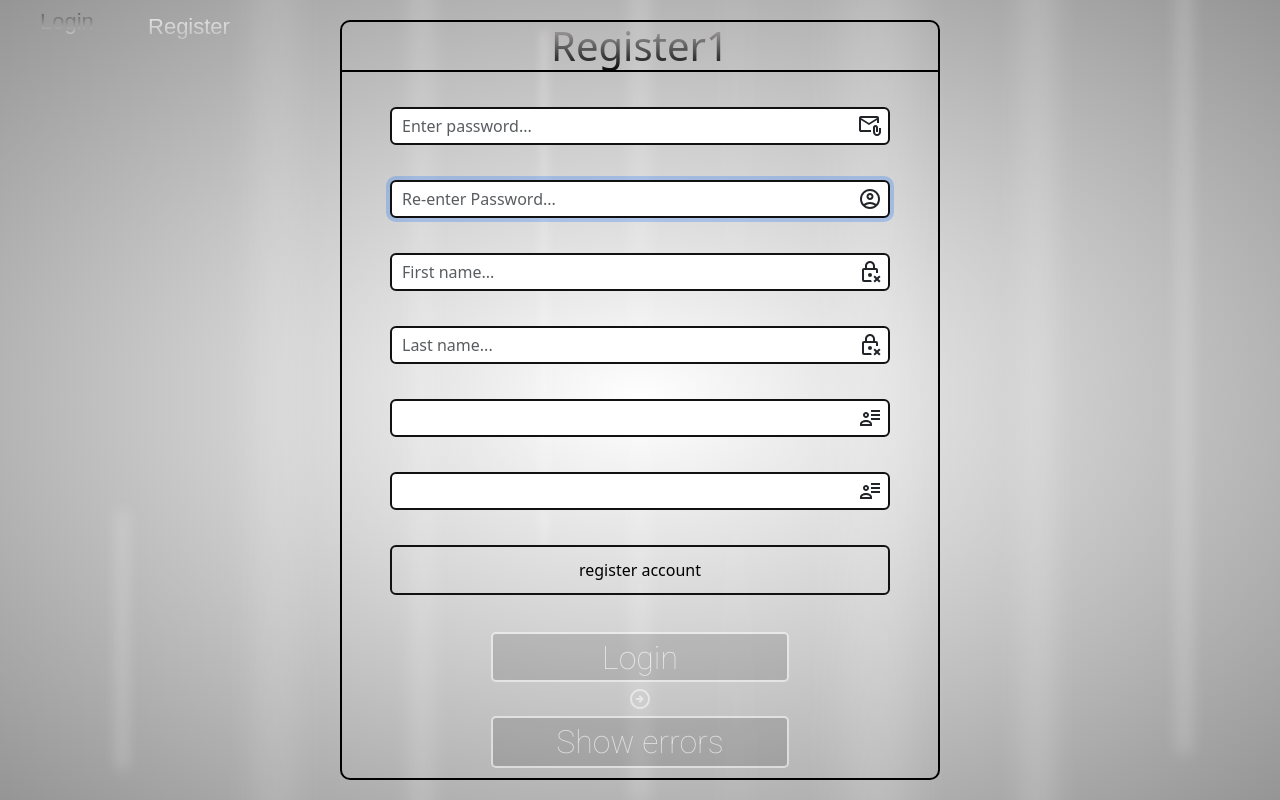
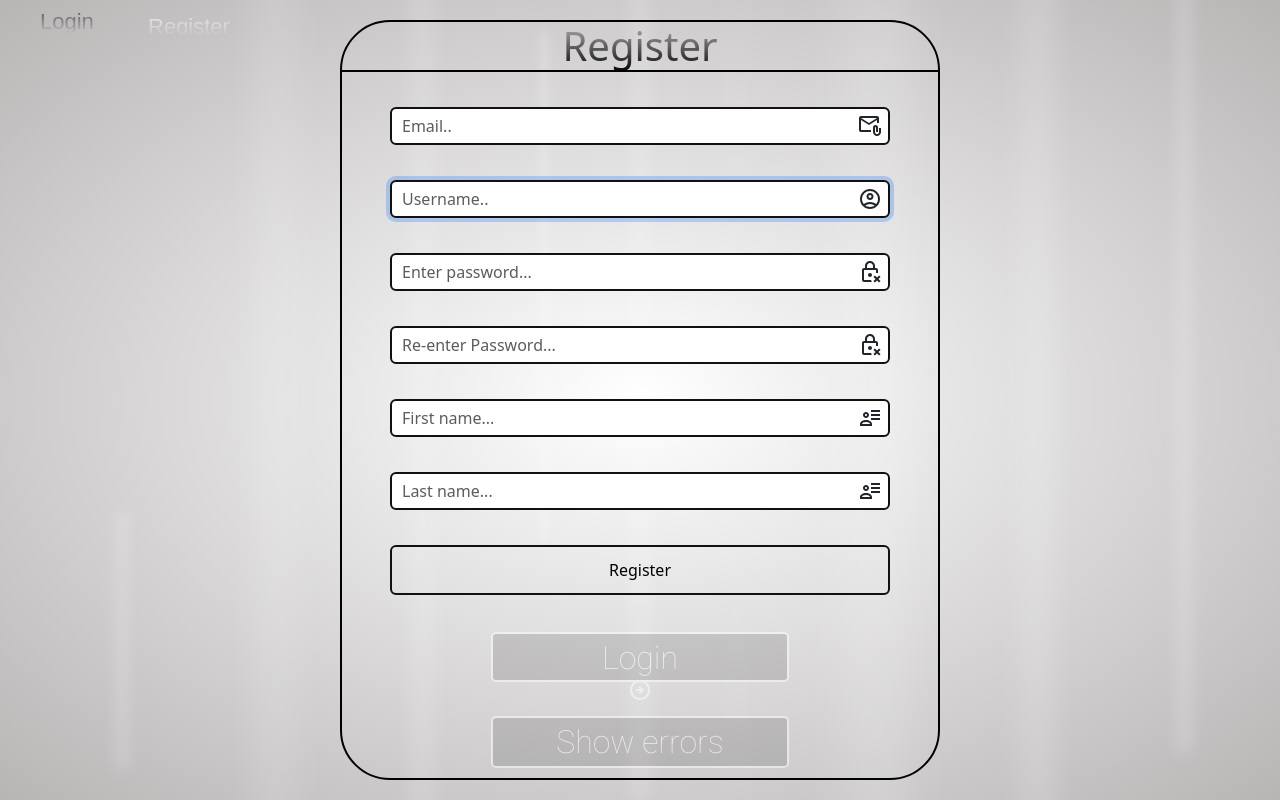
Before and after one commit to FrodoTheButcher/inglish, a Django app: page /register/ in a window 1280 px wide. Run offline with Django 4.2, Linux system fonts and the light colour scheme.

Commit message:
Modificari la register.css.js.html si login.html

```diff
--- a/static/register.css
+++ b/static/register.css
@@ -3,7 +3,7 @@ body {
     margin: 0;
     height: 100vh;
     font-weight: 100;
-    background: radial-gradient(#ffffff,#969595);
+    background: radial-gradient(#ffffff,#b8b5b5);
     -webkit-overflow-Y: hidden;
     -moz-overflow-Y: hidden;
     -o-overflow-Y: hidden;
@@ -31,7 +31,7 @@ body {
   width: 600px;
   height: 760px;
   border: 2px solid rgb(0, 0, 0);
-  border-radius: 10px;
+  border-radius: 50px;
 
   position: absolute;
   top:0px;
@@ -53,7 +53,7 @@ body {
 }
 
 .mai_mic{
-  background: rgba(231, 28, 28, 0.158);
+  background-color: #c0090917;
   height: 700px !important;
   transform: translateY(-100px);
 }
@@ -80,8 +80,9 @@ form
 }
 .form_left
 {
-  transform: translateX(-200px) !important;
-  opacity: 1 !important;
+  transform: translateX(-210px) !important;
+  opacity: 0.8;
+  border: none !important;
 }
 
 button{
@@ -114,6 +115,25 @@ button:hover{
   transition: .3s;
 
 }
+#errorbtn
+{
+  height: fit-content;
+  position: absolute;
+  margin-top: 180px;
+}
+
+.maimic{
+  top: 71%;
+  height: 35px !important;
+  font-size: medium;
+
+}
+.arrowmaimic{
+  top:6vh !important;
+}
+.errorbtn_little{
+  margin-top: 160px !important;
+}
 
 .btn
 {
@@ -137,12 +157,7 @@ button:hover{
   border: 4px solid #000000;
 }
 
-#errorbtn
-{
-  height: fit-content;
-  position: absolute;
-  margin-top: 180px;
-}
+
 
 #bonus_info
 {
@@ -158,17 +173,23 @@ button:hover{
   background-color: #020202;
   opacity: 0;
   visibility: hidden;
-  filter: blur(100%);
   transition: all 1s;
   background-color: rgba(12, 199, 58, 0.527);
+  box-shadow: -7px 7px 18px rgba(0,0,0, .7);
+  border-radius: 50px;
+
+}
+
+#bonus_info:hover{
   box-shadow: 10px 10px 25px rgba(0,0,0, .7);
 }
 
 .bonus_infoshow
 {
-  transform: translateX(300px);
+  transform: translateX(310px);
+
+  visibility:visible !important;
   opacity: 1 !important;
-  visibility:visible !important;
 }
 
 #bonus_info_elements{
@@ -176,7 +197,6 @@ button:hover{
   height: 250;
   padding-top: 50px;
   margin: auto;
-
  }
 
 .login
@@ -319,7 +339,7 @@ input{
     position: absolute;
     left:0px;
     right: 0;
-    top: 65px;
+    top: 7vh;
     bottom: 0;
     margin: auto;
     transition: all 0.3s;
--- a/static/register.js
+++ b/static/register.js
@@ -1,10 +1,10 @@
 var form_fields = document.getElementsByTagName('input')
-form_fields[1].placeholder='Email..';
-form_fields[2].placeholder='Username..';
-form_fields[3].placeholder='Enter password...';
-form_fields[4].placeholder='Re-enter Password...';
-form_fields[5].placeholder='First name...';
-form_fields[6].placeholder='Last name...';
+form_fields[3].placeholder='Email..';
+form_fields[4].placeholder='Username..';
+form_fields[5].placeholder='Enter password...';
+form_fields[6].placeholder='Re-enter Password...';
+form_fields[7].placeholder='First name...';
+form_fields[8].placeholder='Last name...';
 
 
 for (var field in form_fields){
@@ -12,23 +12,30 @@ form_fields[field].className += ' form-control'
 }
 
 
+//show error
 function show()
 {
    if(!document.getElementById("bonus_info").classList.contains("bonus_infoshow")){
       document.getElementById("errors").classList.toggle("appear");
       document.getElementById("register-section").classList.toggle("mai_mic");
-      document.getElementById("errorbtn").setAttribute('height', "25px !important");
+      document.getElementById("errorbtn").classList.toggle("errorbtn_little")
+
+      const butoane =document.getElementsByClassName("butoane-meniu");
+      butoane[1].classList.toggle("maimic");
+      butoane[0].classList.toggle("maimic");
+
+      document.getElementById("arrow").classList.toggle("arrowmaimic");
    }
    else alert("Please close the login info page")
 
 }
 
+//show login page
 function show_info()
 {
    if(!document.getElementById("errors").classList.contains("appear")){
          document.getElementById("bonus_info").classList.toggle("bonus_infoshow")
          document.getElementById("register-section").classList.toggle("form_left")
-
          let setting = document.getElementById('arrow');
                setting.classList.toggle('moverotate');
    }
--- a/users_app/templates/login.html
+++ b/users_app/templates/login.html
@@ -2,7 +2,7 @@
 {% block content %}
 {% load static %}
 
-<link rel="stylesheet" href="{%static 'register.css' %}" />
+<link rel="stylesheet" href="{%static 'login.css' %}" />
 
 <style>
        body {
--- a/users_app/templates/register.html
+++ b/users_app/templates/register.html
@@ -8,7 +8,7 @@
 
 
     <section id="register-section">
-      <h1 id="title" >Register1</h1>
+      <h1 id="title" >Register</h1>
 
         <form action="#" id="formid" method="POST">
             {% csrf_token %}
@@ -44,7 +44,7 @@
          </div>
 
 
-          <input class="btn register_btn" value="register account"  type="submit">
+          <input class="btn register_btn" value="Register"  type="submit">
 
 
 
@@ -53,11 +53,11 @@
 
         <div id="show_more" >
 
-        <button onclick="show_info()" > <p>Login </p> <svg  id="arrow"  xmlns="http://www.w3.org/2000/svg" width="24" height="24" viewBox="0 0 24 24" ><path   fill="currentColor" d="m12 16l4-4l-4-4l-1.4 1.4l1.6 1.6H8v2h4.2l-1.6 1.6Zm0 6q-2.075 0-3.9-.788q-1.825-.787-3.175-2.137q-1.35-1.35-2.137-3.175Q2 14.075 2 12t.788-3.9q.787-1.825 2.137-3.175q1.35-1.35 3.175-2.138Q9.925 2 12 2t3.9.787q1.825.788 3.175 2.138q1.35 1.35 2.137 3.175Q22 9.925 22 12t-.788 3.9q-.787 1.825-2.137 3.175q-1.35 1.35-3.175 2.137Q14.075 22 12 22Zm0-2q3.35 0 5.675-2.325Q20 15.35 20 12q0-3.35-2.325-5.675Q15.35 4 12 4Q8.65 4 6.325 6.325Q4 8.65 4 12q0 3.35 2.325 5.675Q8.65 20 12 20Zm0-8Z"/></svg></button>
+        <button onclick="show_info()" class="butoane-meniu" > <p>Login</p> <svg  id="arrow"  xmlns="http://www.w3.org/2000/svg" width="24" height="24" viewBox="0 0 24 24" ><path   fill="currentColor" d="m12 16l4-4l-4-4l-1.4 1.4l1.6 1.6H8v2h4.2l-1.6 1.6Zm0 6q-2.075 0-3.9-.788q-1.825-.787-3.175-2.137q-1.35-1.35-2.137-3.175Q2 14.075 2 12t.788-3.9q.787-1.825 2.137-3.175q1.35-1.35 3.175-2.138Q9.925 2 12 2t3.9.787q1.825.788 3.175 2.138q1.35 1.35 2.137 3.175Q22 9.925 22 12t-.788 3.9q-.787 1.825-2.137 3.175q-1.35 1.35-3.175 2.137Q14.075 22 12 22Zm0-2q3.35 0 5.675-2.325Q20 15.35 20 12q0-3.35-2.325-5.675Q15.35 4 12 4Q8.65 4 6.325 6.325Q4 8.65 4 12q0 3.35 2.325 5.675Q8.65 20 12 20Zm0-8Z"/></svg></button>
 
         </div>
 
-        <button id="errorbtn" onclick="show()" >Show errors</button>
+        <button id="errorbtn" class="butoane-meniu" onclick="show()" >Show errors</button>
 
     </section>
       <div id="bonus_info" >
--- a/users_app/views.py
+++ b/users_app/views.py
@@ -7,7 +7,6 @@ from django.contrib.auth import login ,authenticate ,logout
 from .models import Profile , Exercise
 from django.contrib.auth.hashers import check_password
 from django.contrib.auth.hashers import make_password
-from passlib.handlers.django import django_pbkdf2_sha256
 # Create your views here.
 from django.contrib import messages
 
```
